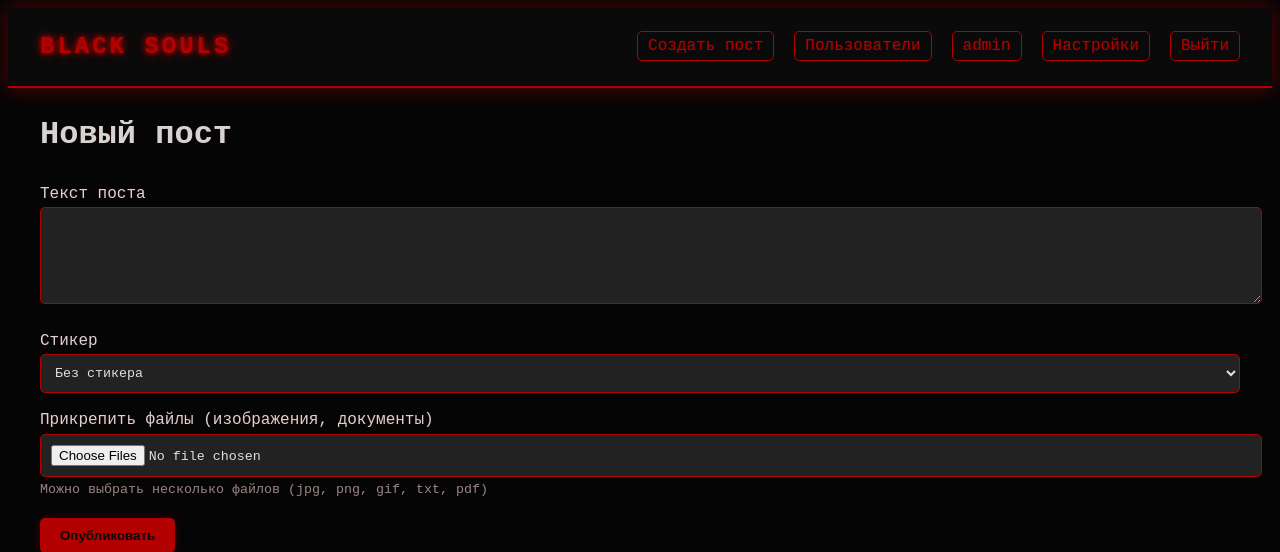
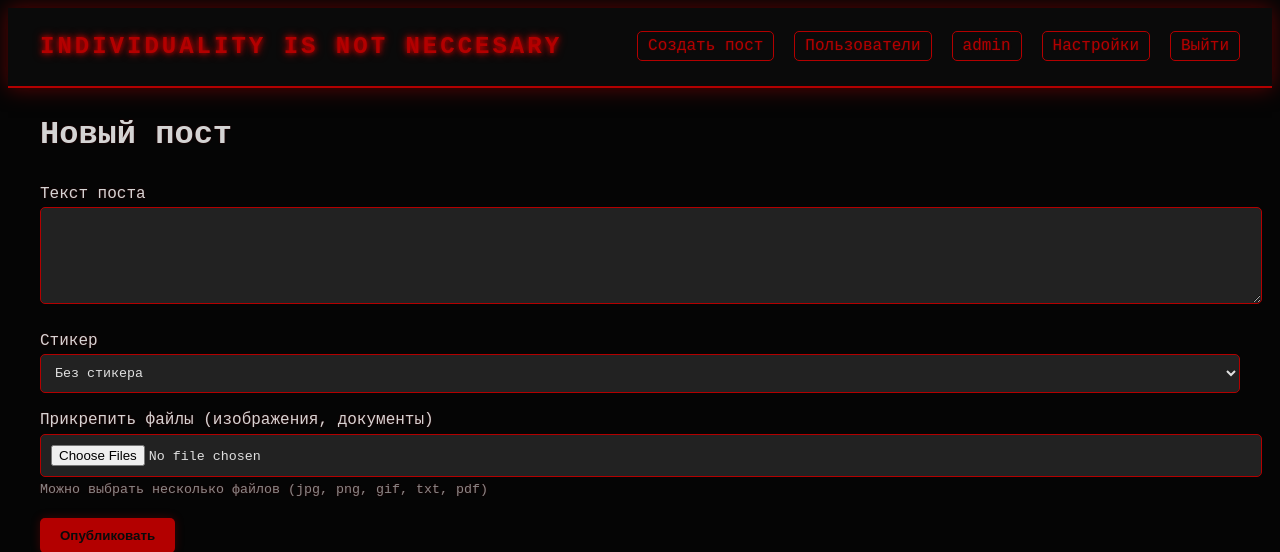
Before and after one commit to Mettaton2654/black-souls-site, a Flask app: page /create in a window 1280 px wide. Shown: the top 552 px of the page. Run offline with Flask 3, Linux system fonts and the light colour scheme; a user stored in the database is signed in; data comes from the database, SQL or seed files in the repository; some libraries are stand-ins or nearby versions.

Commit message:
Update base.html

```diff
--- a/templates/base.html
+++ b/templates/base.html
@@ -3,13 +3,13 @@
 <head>
     <meta charset="UTF-8">
     <meta name="viewport" content="width=device-width, initial-scale=1.0, maximum-scale=1.0, user-scalable=yes">
-    <title>Black Souls</title>
+    <title>Individuality is not neccesary</title>
     <link rel="stylesheet" href="{{ url_for('static', filename='css/style.css') }}">
 </head>
 <body>
     <nav class="navbar">
         <div class="nav-container">
-            <a href="{{ url_for('index') }}" class="logo">Black Souls</a>
+            <a href="{{ url_for('index') }}" class="logo">Individuality is not neccesary</a>
             <button class="mobile-menu-btn" onclick="toggleMenu()">☰</button>
             <ul class="nav-menu" id="navMenu">
                 {% if current_user.is_authenticated %}
```
